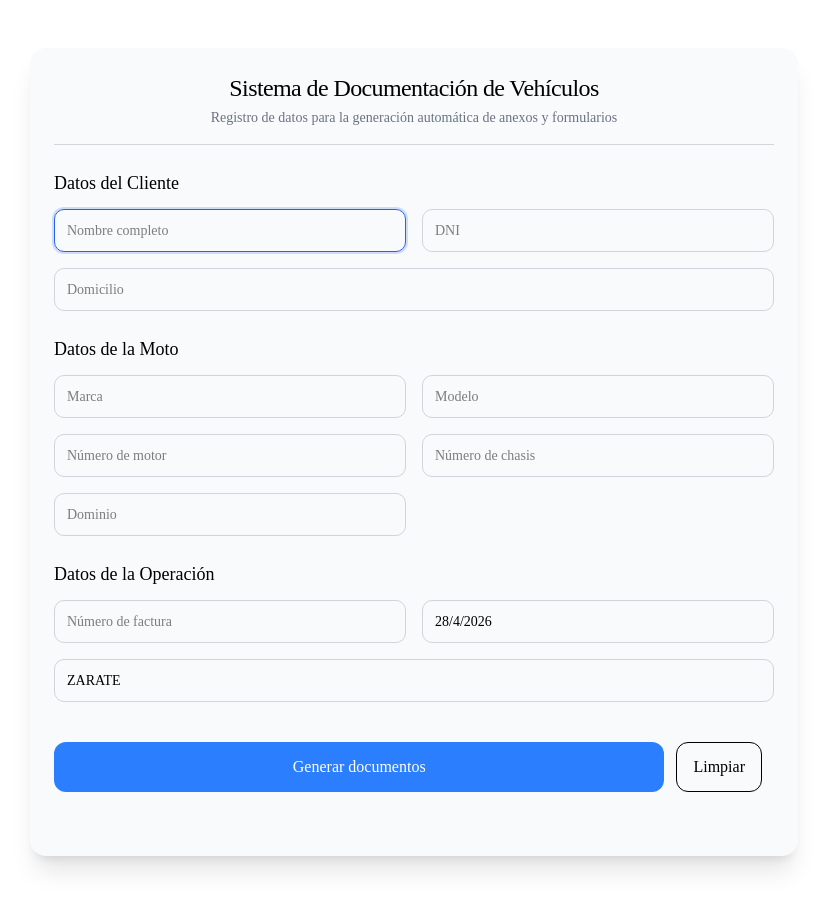
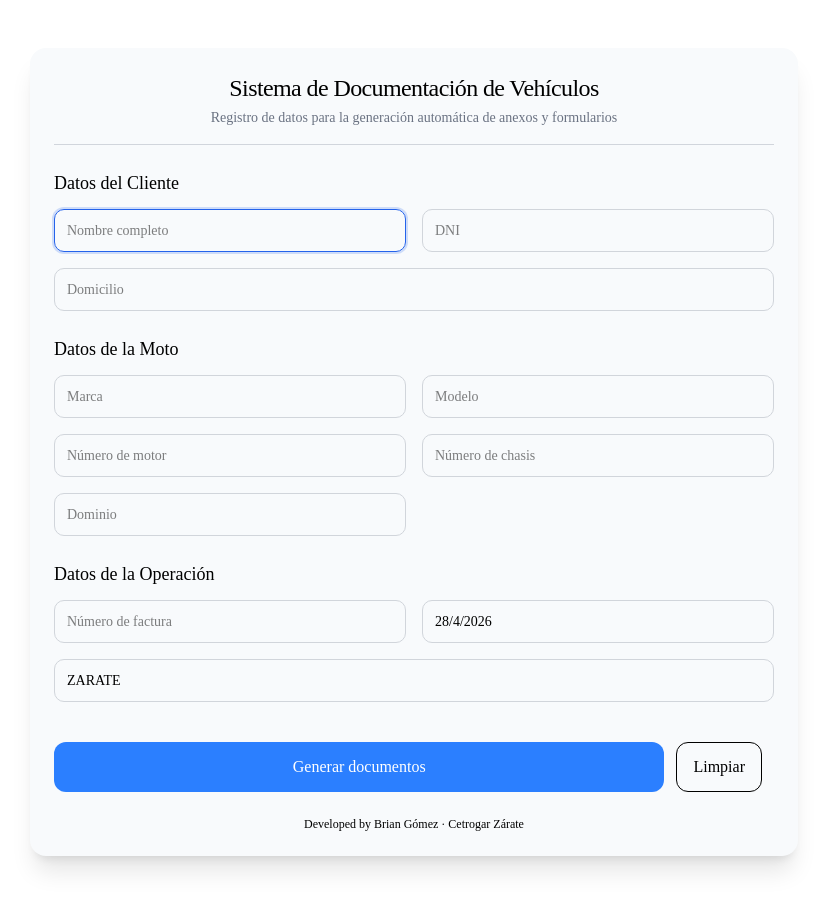
Before and after one commit to Briantahiel/anexo-motos, a Next.js app: page / in a window 1280 px wide. Shown: the whole page, without its empty margins (226-1053 px from the left). Built offline with nearby package versions, Linux system fonts and the light colour scheme.

Commit message:
Minor style changes

```diff
--- a/components/Formulario.tsx
+++ b/components/Formulario.tsx
@@ -171,7 +171,7 @@ export default function Formulario({
   <InstallButton />
 </div>
   </div>
-       <p className="text-center text-xs mt-4 opacity-0 animate-fadeUp delay-500 transition-all duration-300 hover:text-gray-600">
+       <p className="text-center text-xs mt-4 animate-fadeUp delay-500 transition-all duration-300 hover:text-gray-600">
           Developed by Brian Gómez · Cetrogar Zárate
         </p>
       </form>
```
